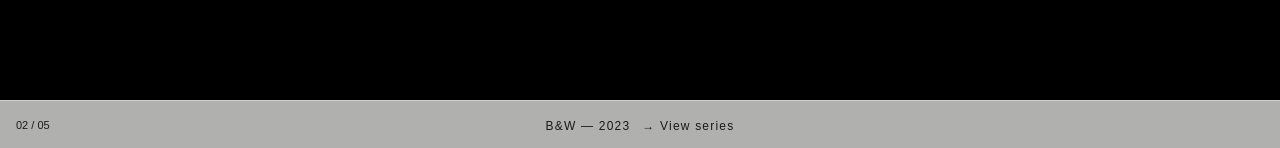
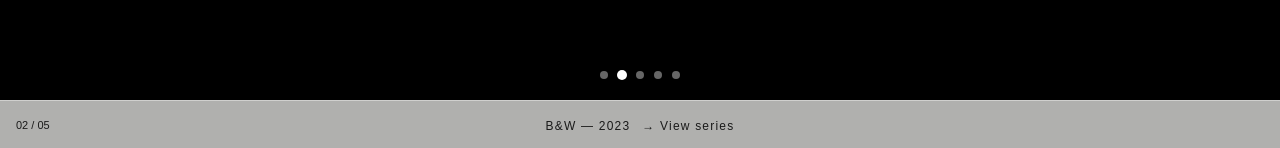
Before and after one commit to dargonar/photo-portfolio, a Next.js app: page / in a window 1280 px wide. Shown: the part 649-797 px from the top of the page. Built offline with nearby package versions, Linux system fonts and the light colour scheme; a web font is replaced by a local one.

Commit message:
home: dots clicables para saltar a cada serie del carrusel

```diff
--- a/src/components/Carousel.tsx
+++ b/src/components/Carousel.tsx
@@ -135,6 +135,20 @@ export function Carousel() {
         </AnimatePresence>
       </Link>
 
+      {/* Serie dots — click to jump to a serie */}
+      <div className="absolute bottom-[72px] left-1/2 -translate-x-1/2 z-20 flex items-center gap-2.5">
+        {images.map((img, i) => (
+          <button
+            key={`${img.serie_slug}-${img.filename}`}
+            onClick={() => setCurrent(i)}
+            aria-label={`Go to slide ${i + 1}`}
+            className={`w-2 h-2 rounded-full transition-all duration-300 ${
+              i === current ? "bg-white scale-125" : "bg-white/40 hover:bg-white/70"
+            }`}
+          />
+        ))}
+      </div>
+
       {/* Footer overlay — glass bg, fixed bottom */}
       <div className="fixed bottom-0 left-0 right-0 z-40 bg-glass-bg backdrop-blur-md border-t border-outline-variant px-gutter p-4">
         <div className="grid grid-cols-3 items-center max-w-screen-xl mx-auto">
```
